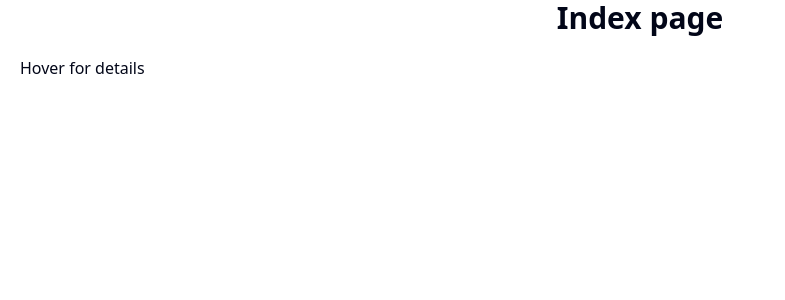
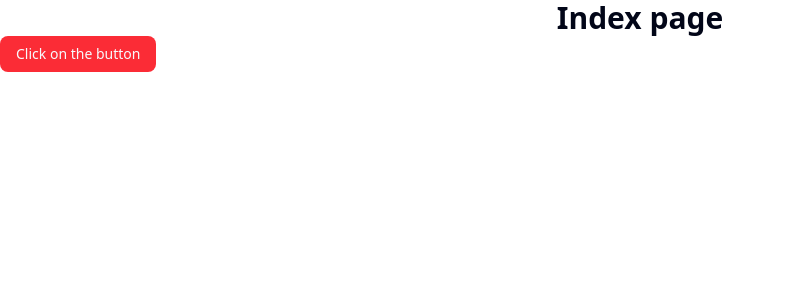
Before and after one commit to tahmid122/my-codebase, a Next.js app: page / in a window 1280 px wide. Shown: the top 300 px of the page, without its empty margins (0-785 px from the left). Built offline with nearby package versions, Linux system fonts and the light colour scheme; no server answers.

Commit message:
added reuseabale button/link component but not complete

```diff
--- a/src/app/page.tsx
+++ b/src/app/page.tsx
@@ -1,14 +1,18 @@
-import CustomTooltip from "@/components/custom/reuseable/CustomTooltip";
+import CustomButton from "@/components/custom/reuseable/CustomButton";
 
 const Home = () => {
   return (
     <div>
       <h1 className="text-center text-3xl font-semibold">Index page</h1>
       {/* Test div */}
-      <div className="p-5">
-        <CustomTooltip text="Custom Tooltip">
-          <span>Hover for details</span>
-        </CustomTooltip>
+      <div>
+        <CustomButton
+          isLink={true}
+          href="/home"
+          classes="bg-red-500 cursor-pointer hover:bg-blue-500"
+        >
+          Click on the button
+        </CustomButton>
       </div>
     </div>
   );
--- /dev/null
+++ b/src/components/custom/reuseable/CustomButton.tsx
@@ -0,0 +1,30 @@
+import { Button } from "@/components/ui/button";
+import Link from "next/link";
+import React from "react";
+
+interface Props {
+  classes?: string;
+  children: React.ReactNode;
+  isLink?: boolean;
+  href?: string;
+}
+const CustomButton = ({
+  classes,
+  children,
+  isLink = false,
+  href = "/",
+}: Props) => {
+  return (
+    <>
+      {isLink ? (
+        <Link href={href}>
+          <Button className={`${classes}`}>{children}</Button>
+        </Link>
+      ) : (
+        <Button className={`${classes}`}>{children}</Button>
+      )}
+    </>
+  );
+};
+
+export default CustomButton;
```
Also changed, not shown: src/components/custom/layout/empty.tsx (added).
